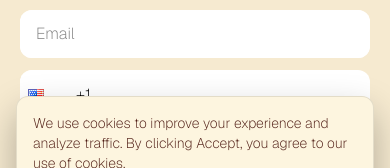
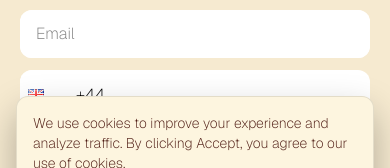
Before and after one commit to IansiryaKatana/Maeum-landing-page, a React (Vite) app: page / in a window 390 px wide. Shown: the part 590-758 px from the top of the page. Built offline with nearby package versions, Linux system fonts and the light colour scheme; no server answers; the HTML template or start-up script is replaced by a standard one; a web font is replaced by a local one.

Commit message:
Default waitlist phone input to UK.

```diff
--- a/src/components/WaitlistPopup.tsx
+++ b/src/components/WaitlistPopup.tsx
@@ -183,7 +183,7 @@ const WaitlistPopup = ({ isOpen, onClose }: WaitlistPopupProps) => {
                   />
                 </div>
                 <PhoneInput
-                  country="us"
+                  country="gb"
                   value={phone}
                   onChange={(value) => {
                     setPhone(value);
```
